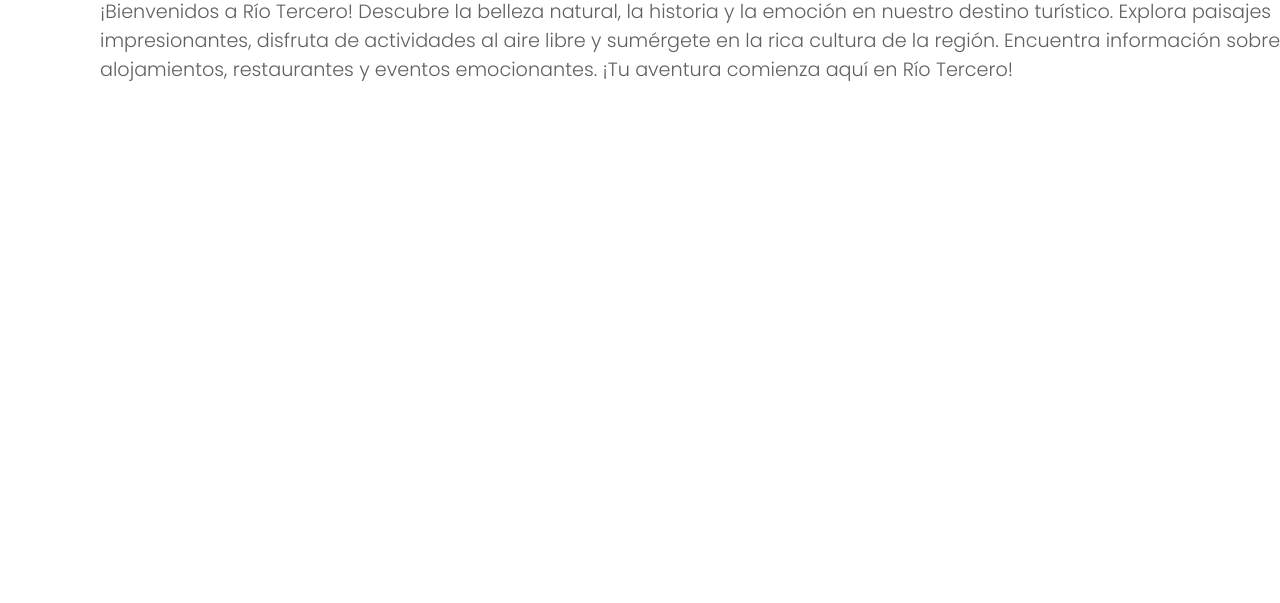
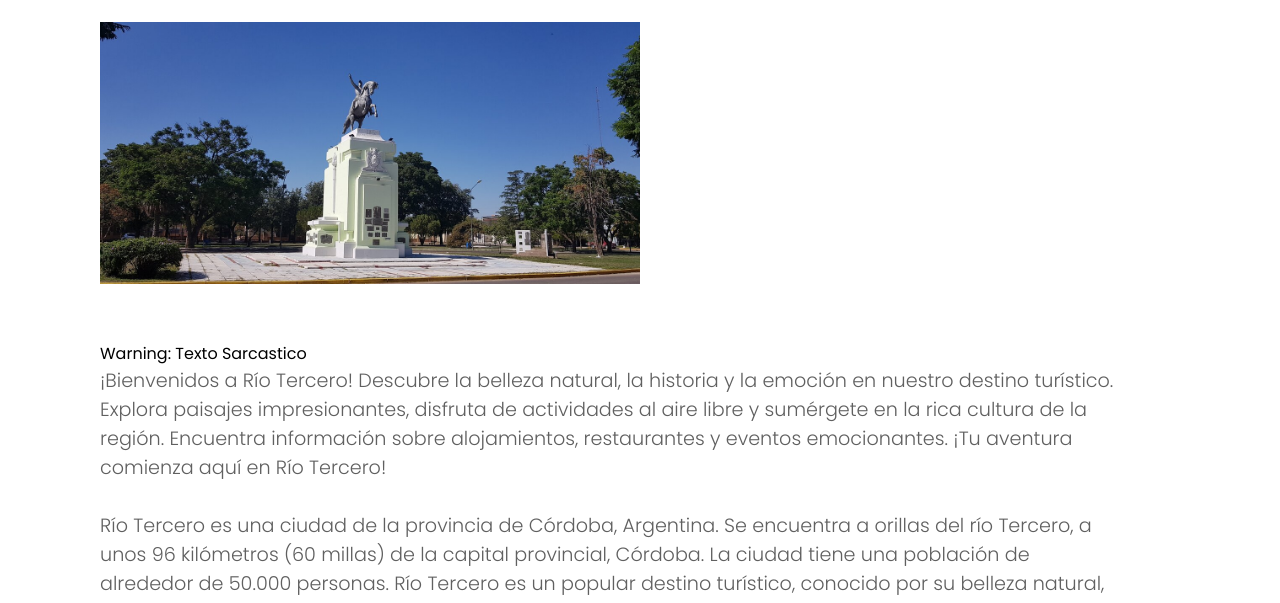
Before and after one commit to QuaDDom/r3-tourism, a plain HTML site: page index.html in a window 1280 px wide. Shown: the part 198-801 px from the top of the page. Drawn offline with Linux system fonts and the light colour scheme.

Commit message:
[update] index welcome page & images

```diff
--- a/index.html
+++ b/index.html
@@ -42,6 +42,11 @@
     </header>
     <main>
       <h1 class="title">Turismo Rio Tercero</h1>
+      <div class="carrousel">
+        <div class="imageContainer">
+          <img src="./images/welcome/monumento-al-general.jpg" alt="" />
+        </div>
+      </div>
       <p>Warning: Texto Sarcastico</p>
       <h4 class="description">
         ¡Bienvenidos a Río Tercero! Descubre la belleza natural, la historia y
@@ -50,6 +55,21 @@
         rica cultura de la región. Encuentra información sobre alojamientos,
         restaurantes y eventos emocionantes. ¡Tu aventura comienza aquí en Río
         Tercero!
+        <br />
+        <br />
+        Río Tercero es una ciudad de la provincia de Córdoba, Argentina. Se
+        encuentra a orillas del río Tercero, a unos 96 kilómetros (60 millas) de
+        la capital provincial, Córdoba. La ciudad tiene una población de
+        alrededor de 50.000 personas. Río Tercero es un popular destino
+        turístico, conocido por su belleza natural, atracciones históricas y
+        eventos culturales. Algunas de las atracciones turísticas más populares
+        se encuentran en la sección de <a href="tourism.html">Turismo</a>
+        <br />
+        <br />
+        Río Tercero es una ciudad encantadora con mucho que ofrecer al
+        visitante. Ya sea que esté interesado en explorar la belleza natural de
+        la ciudad, aprender sobre su historia o asistir a uno de sus muchos
+        eventos culturales, seguramente lo pasará en grande!
       </h4>
     </main>
     <script src="index.js"></script>
--- a/style.css
+++ b/style.css
@@ -144,7 +144,7 @@ main {
   font-size: 1.2em;
   color: #606060;
   font-weight: 300;
-  width: 1200px;
+  width: 80vw;
 }
 
 #map {
@@ -152,3 +152,11 @@ main {
   height: 700px;
   width: 100%;
 }
+
+.carrousel .imageContainer {
+  padding: 50px 0;
+}
+
+.carrousel .imageContainer img {
+  width: 50%;
+}
```
Also changed, not shown: hotels.css (+10 -1 lines), tourism.html (+5 -0 lines), images/welcome/Balneario_Municipal_de_Río_Tercero.jpg (added), images/welcome/monumento-al-general.jpg (added), images/welcome/rio-tercero-33345.jpg (added), images/welcome/rio-tercero-cordoba.jpg (added).
